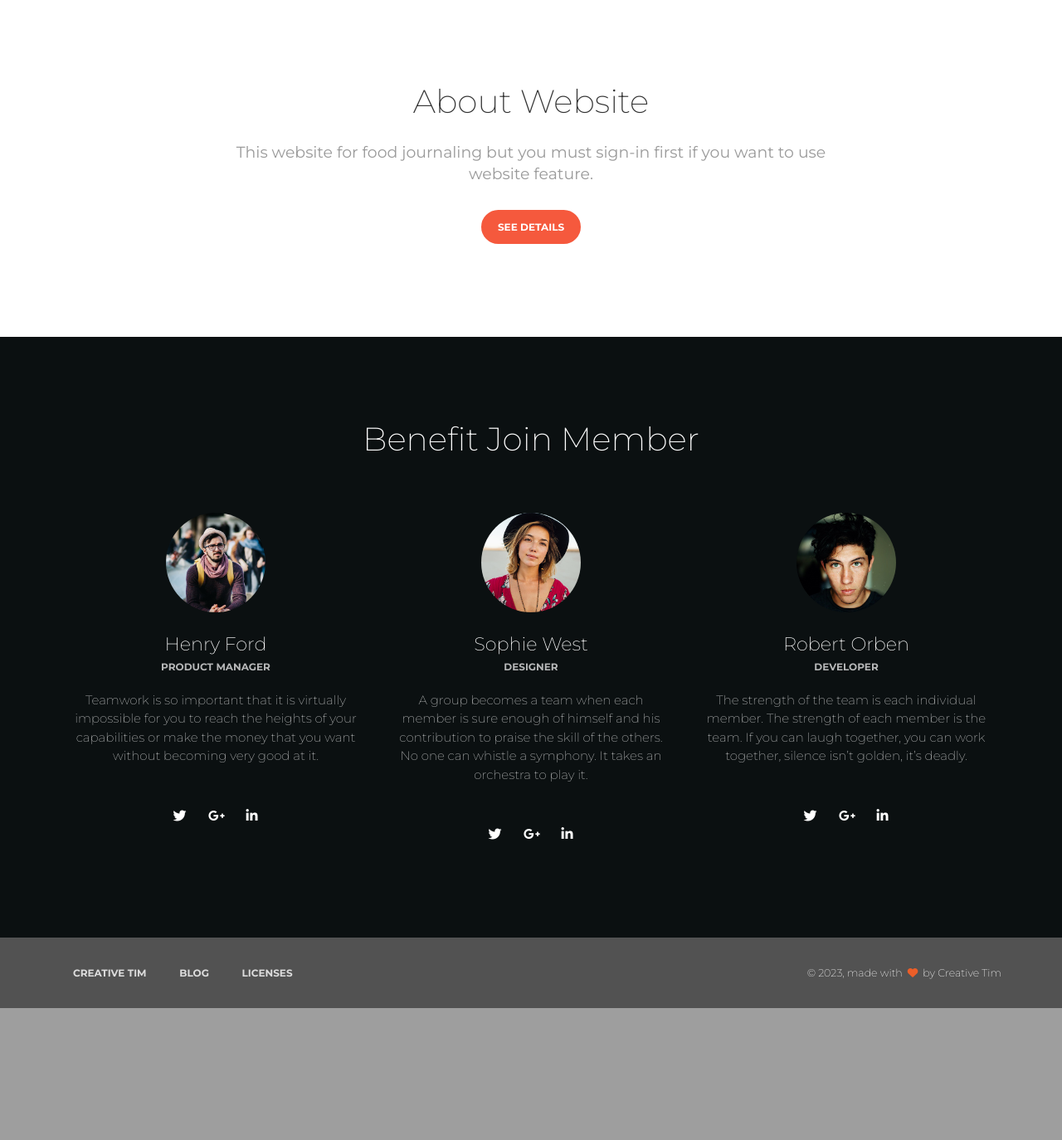
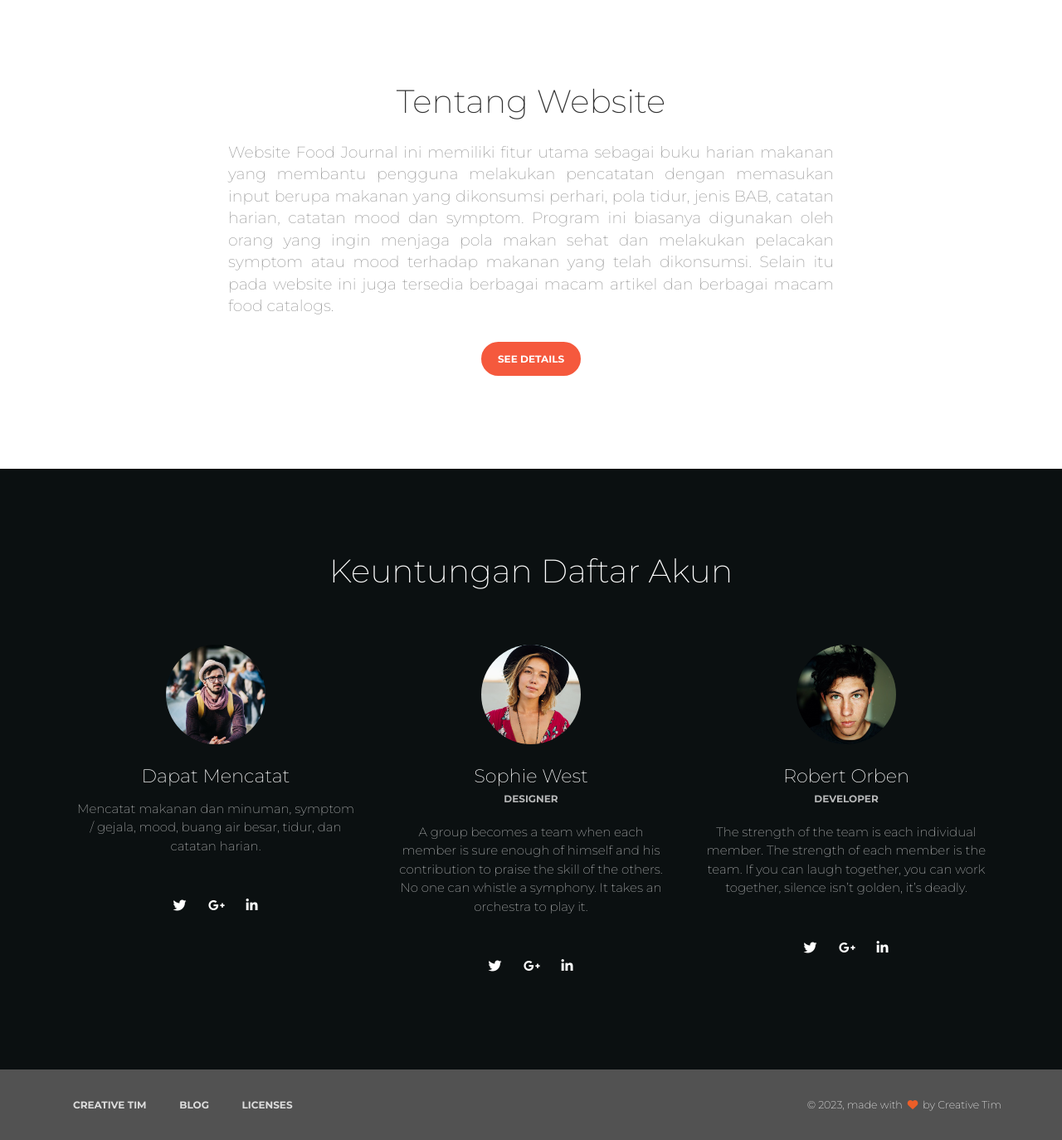
Before and after one commit to zrput/foodjournal, a CodeIgniter app: page /foodjournal/index.php/guest/home in a window 1280 px wide. Shown: the part 801-2175 px from the top of the page at 83% size. Before the commit the page ends 2016 px from the top, so only its background shows below. Run offline with CodeIgniter, Linux system fonts and the light colour scheme; some libraries are stand-ins or nearby versions.

Commit message:
memperbarui tampilan home

```diff
--- a/application/views/homes.php
+++ b/application/views/homes.php
@@ -15,6 +15,11 @@
   <link rel="stylesheet" href="<?php echo base_url('asset/css/paper-kit.css?v=2.2.0') ?>">
   <!-- CSS Just for demo purpose, don't include it in your project -->
   <link rel="stylesheet" href="<?php echo base_url('asset/demo/demo.css') ?>">
+  <style>
+    dd {
+      text-align: justify;
+    }
+  </style>
 </head>
 <body>
 
@@ -71,12 +76,12 @@
     </div>
   </nav>
   <!-- End Navbar -->
-  <div class="page-header" data-parallax="false" style="background-image: url('<?php echo base_url('11.png'); ?>');">
+  <div class="page-header" data-parallax="flase" style="background-image: url('<?php echo base_url('asset/2.png'); ?>');">
     <div class="filter"></div>
     <div class="container">
       <div class="motto text-center">
-        <h2><b> Welcome to food journal website</b></h2>
-        <h3>Find your food nutrition here.</h3>
+        <h2><b> Selamat Datang Di Website Jurnal Makanan</b></h2>
+        <h3>Coba Cari Makanan Disini.</h3>
         <br />
         <form action="" method="post">
         <div class="row justify-content-center">
@@ -100,9 +105,11 @@
       <div class="container">
         <div class="row">
           <div class="col-md-8 ml-auto mr-auto">
-            <h2 class="title">About Website</h2>
-            <h5 class="description"><b>This website for food journaling but you must sign-in first if you want to use website feature. </b></h5>
-            <br>
+
+              <h2 class="title">Tentang Website</h2>
+              <dd><h5 class="description">Website Food Journal ini memiliki fitur utama sebagai buku harian makanan yang membantu pengguna melakukan pencatatan dengan memasukan input berupa makanan yang dikonsumsi perhari, pola tidur, jenis BAB, catatan harian, catatan mood dan symptom. Program ini biasanya digunakan oleh orang yang ingin menjaga pola makan sehat dan melakukan pelacakan symptom atau mood terhadap makanan yang telah dikonsumsi. Selain itu pada website ini juga tersedia berbagai macam artikel dan berbagai macam food catalogs.</h5></dd>
+              <br>
+
             <a href="#paper-kit" class="btn btn-danger btn-round">See Details</a>
           </div>
         </div>
@@ -163,7 +170,7 @@
     <!-- member feature -->
     <div class="section section-dark text-center">
       <div class="container">
-        <h2 class="title">Benefit Join Member</h2>
+        <h2 class="title">Keuntungan Daftar Akun</h2>
         <div class="row">
           <div class="col-md-4">
             <div class="card card-profile card-plain">
@@ -175,12 +182,12 @@
               <div class="card-body">
                 <a href="#paper-kit">
                   <div class="author">
-                    <h4 class="card-title">Henry Ford</h4>
-                    <h6 class="card-category">Product Manager</h6>
+                    <h4 class="card-title">Dapat Mencatat</h4>
+                    <!-- <h6 class="card-category">Product Manager</h6> -->
                   </div>
                 </a>
                 <p class="card-description text-center">
-                  Teamwork is so important that it is virtually impossible for you to reach the heights of your capabilities or make the money that you want without becoming very good at it.
+                  Mencatat makanan dan minuman, symptom / gejala, mood, buang air besar, tidur, dan catatan harian.
                 </p>
               </div>
               <div class="card-footer text-center">
```
Also changed, not shown: asset/2.png (added).
